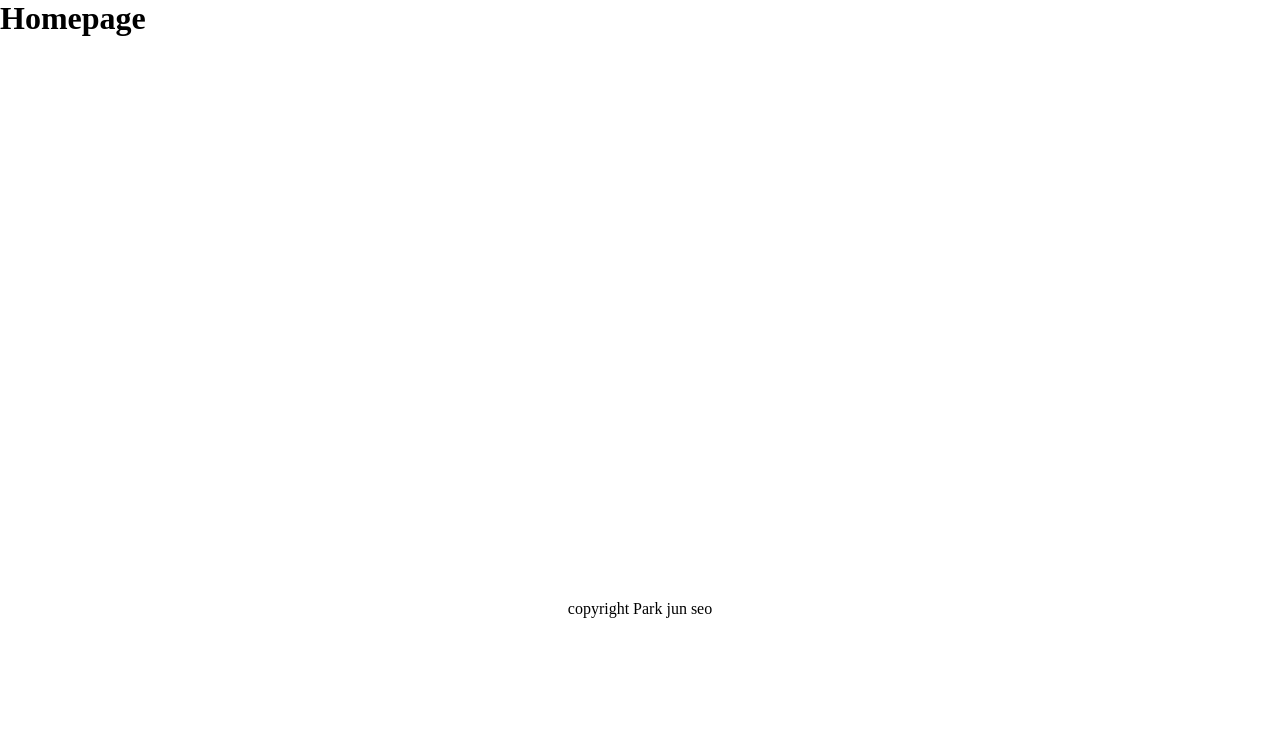
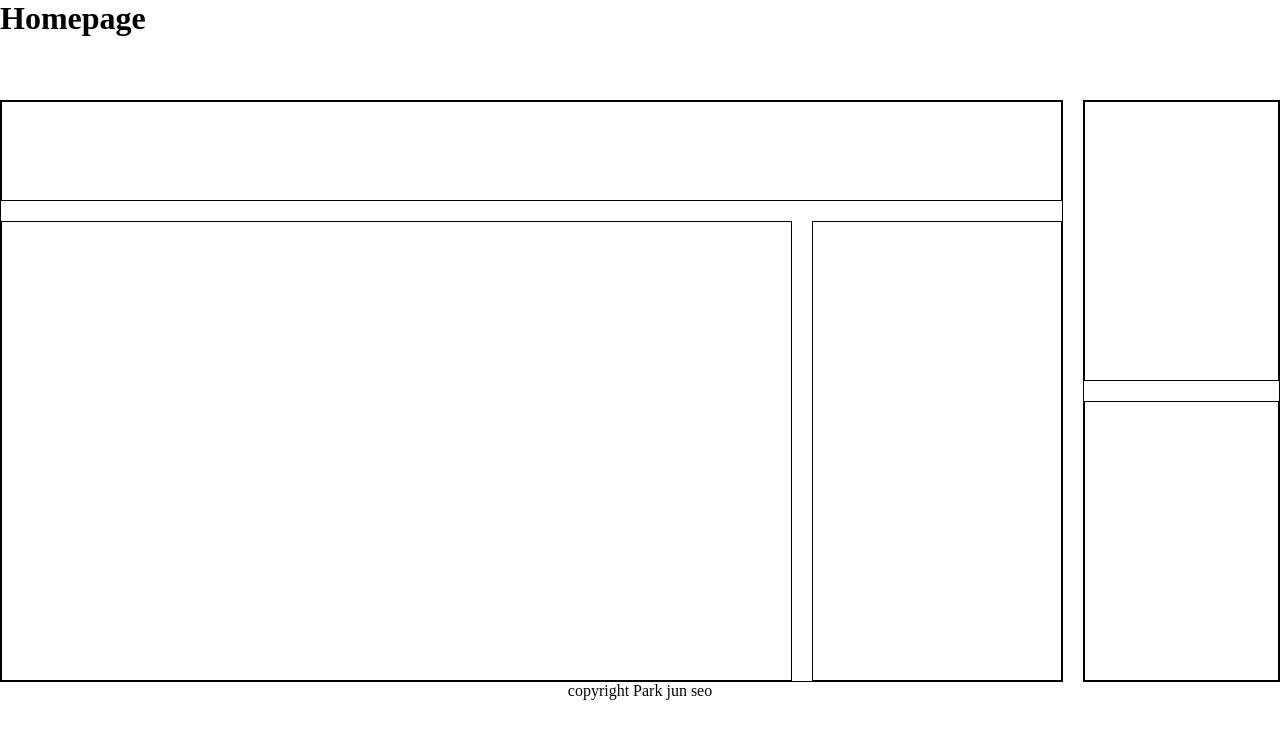
Before and after one commit to pjs060708/web_lecture, a plain HTML site: page day3/index.html in a window 1280 px wide. Drawn offline with Linux system fonts and the light colour scheme.

Commit message:
a~e 사이에 공백 추가

```diff
--- a/day3/style.css
+++ b/day3/style.css
@@ -25,6 +25,7 @@ body {
     display: grid;
     grid-template-rows: 1fr;
     grid-template-columns: repeat(6, minmax(100px, auto));
+    gap: 20px;
 }
 
 .ctnLeft {
@@ -35,6 +36,11 @@ body {
     display: grid;
     grid-template-rows: repeat(5, minmax(100px, auto));
     grid-template-columns: repeat(4, minmax(100px, auto));
+}
+
+.ctnWrap div{
+    border: 1px solid #000;
+    gap: 20px;
 }
 
 .c {
@@ -61,13 +67,21 @@ body {
 }
 
 .a {
+    grid-row: 1/2;
+    grid-column: 1/2;
+}
+.b {
     grid-row: 2/3;
     grid-column: 1/2;
 }
-.footer {
-    text-align: center;
+
+.footer{
     grid-row: 3/4;
     grid-column: 1/2;
+}
+
+.footer p {
+    text-align: center;
 }
 
 @media screen and (max-width: 767px){
```
